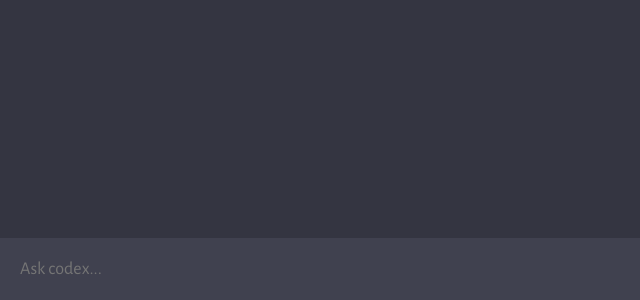
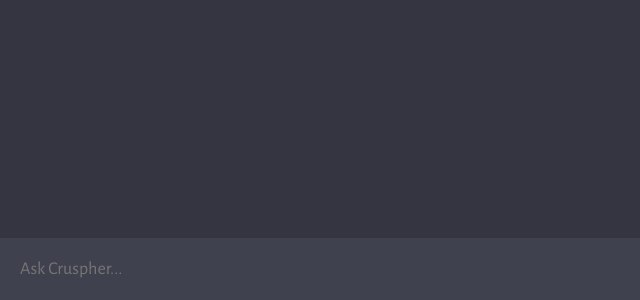
Before and after one commit to StasCruspher/CruspherAI, a website built with Vite: page client/index.html in a window 1280 px wide. Shown: the part 500-800 px from the top of the page, 0-640 px from the left. Built offline with nearby package versions, Linux system fonts and the light colour scheme.

Commit message:
first commit

```diff
--- a/client/index.html
+++ b/client/index.html
@@ -12,7 +12,7 @@
       <div id="chat_container"></div>
 
       <form>
-        <textarea name="prompt" rows="1" cols="1" placeholder="Ask codex..."></textarea>
+        <textarea name="prompt" rows="1" cols="1" placeholder="Ask Cruspher..."></textarea>
         <button type="submit"><img src="assets/send.svg" alt="send" />
       </form>
     </div>
```
